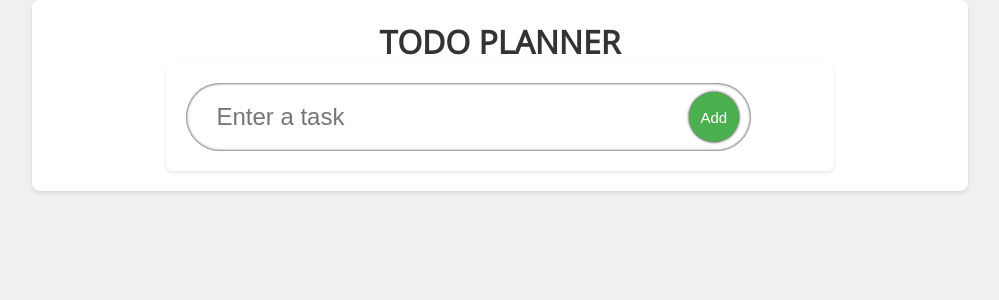
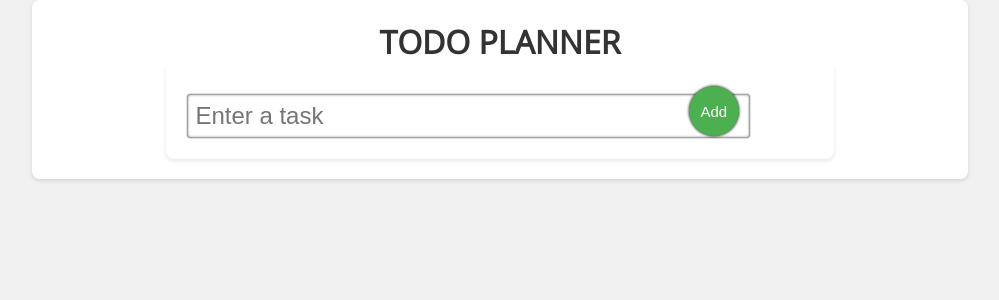
Before and after one commit to sandeshjadhav5/typescript-todo, a React (Create React App) app in the folder react-typescript-todo/: page / in a window 1280 px wide. Shown: the top 300 px of the page, without its empty margins (140-1139 px from the left). Built offline with nearby package versions, Linux system fonts and the light colour scheme.

Commit message:
fixed model.ts

```diff
--- a/react-typescript-todo/src/Components/InputField.tsx
+++ b/react-typescript-todo/src/Components/InputField.tsx
@@ -12,7 +12,7 @@ const InputField: React.FC<Props> = ({ todo, setTodo, handleAddTodos }) => {
       <form className="input_Form" onSubmit={handleAddTodos}>
         <input
           className="input_box"
-          type="input"
+          type="text"
           placeholder="Enter a task"
           value={todo}
           onChange={(e) => setTodo(e.target.value)}
--- a/react-typescript-todo/src/model.ts
+++ b/react-typescript-todo/src/model.ts
@@ -1,5 +1,5 @@
 export interface Todo {
   id: number;
-  todo: number;
+  todo: string;
   isDone: boolean;
 }
```
